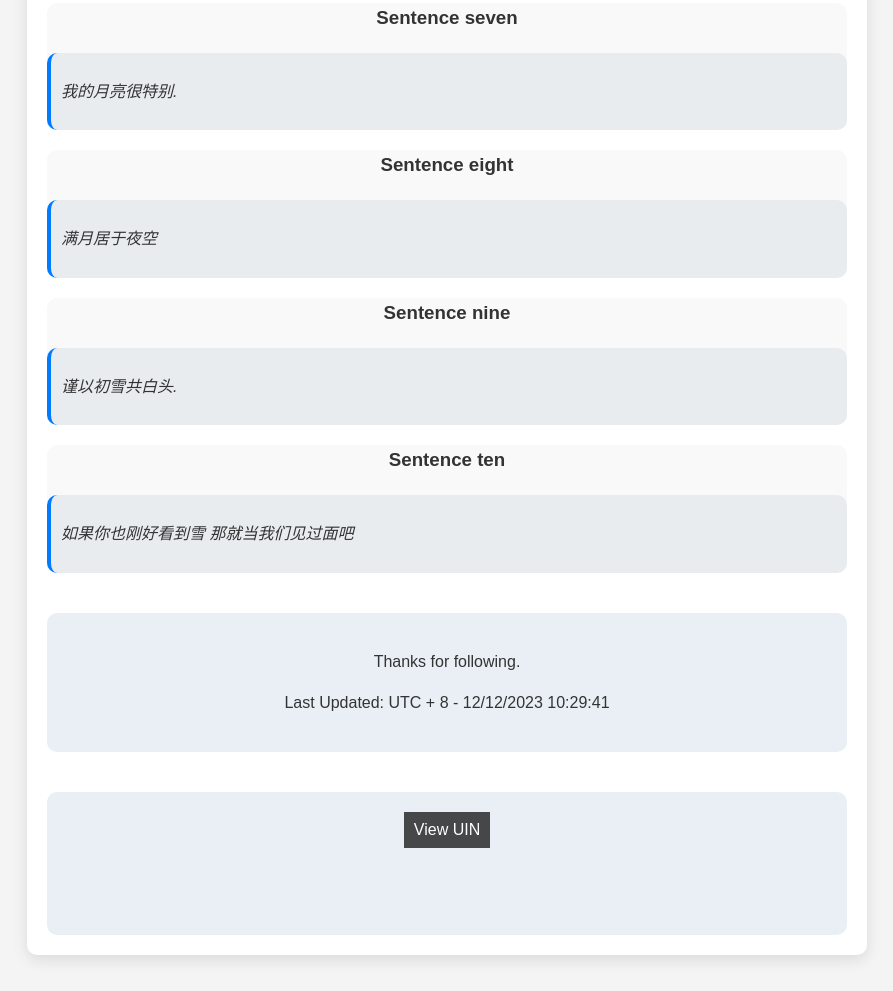
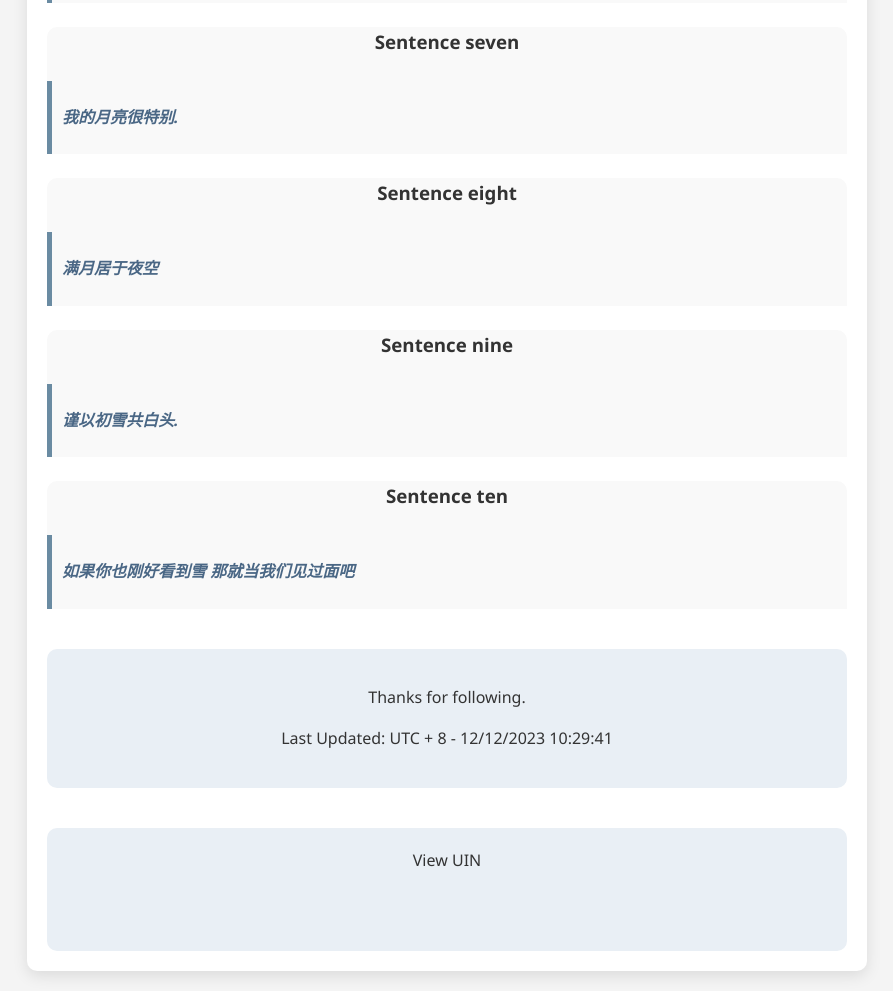
Before and after one commit to doglichang/doglichang.github.io, a plain HTML site: page index1.html in a window 1280 px wide. Shown: the part 1162-2153 px from the top of the page, without its empty margins (193-1086 px from the left). Drawn offline with Linux system fonts and the light colour scheme.

Commit message:
Update style.css

```diff
--- a/style.css
+++ b/style.css
@@ -1,5 +1,5 @@
 body {
-    font-family: 'Arial', sans-serif;
+    font-family: 'Segoe UI', Tahoma, Geneva, Verdana, sans-serif;
     line-height: 1.6;
     margin: 0;
     padding: 0;
@@ -9,7 +9,7 @@ body {
 
 .container {
     max-width: 800px;
-    width: 90%;
+    width: 95%;
     margin: 20px auto;
     background: white;
     padding: 20px;
@@ -23,8 +23,8 @@ body {
 
 .sentences .sentence {
     margin-bottom: 20px;
-    border-radius: 10px; /* 圆角样式 */
-    background: #f9f9f9; /* 可选的背景色 */
+    background: #f9f9f9;
+    border-radius: 10px;
 }
 
 h1, h2, h3 {
@@ -33,29 +33,33 @@ h1, h2, h3 {
 }
 
 blockquote {
-    background: #e9ecef;
-    border-left: 4px solid #007bff;
-    margin: 20px 0;
-    padding: 10px;
+    background: #f9f9f9;
+    border-left: 5px solid #6a8ba2;
+    margin: 1.5em 0;
+    padding: 0.5em 10px;
     font-style: italic;
-    border-radius: 10px; /* 圆角样式 */
+    font-weight: bold;
+    color: #4a6785;
 }
 
 .info-box, .author-box {
     margin-top: 40px;
     padding: 20px;
     background-color: #e9eff5;
-    border-radius: 10px; /* 圆角样式 */
+    border-radius: 10px;
     text-align: center;
 }
 
-.mask {
+.view-uin-link {
+    color: inherit;
+    text-decoration: none;
+    cursor: pointer;
+    padding: 5px;
     display: inline-block;
-    background-color: rgba(0, 0, 0, 0.7);
-    color: white;
-    padding: 5px 10px;
-    cursor: pointer;
-    margin-bottom: 10px;
+}
+
+.view-uin-link:hover {
+    text-decoration: underline;
 }
 
 #uin {
```
